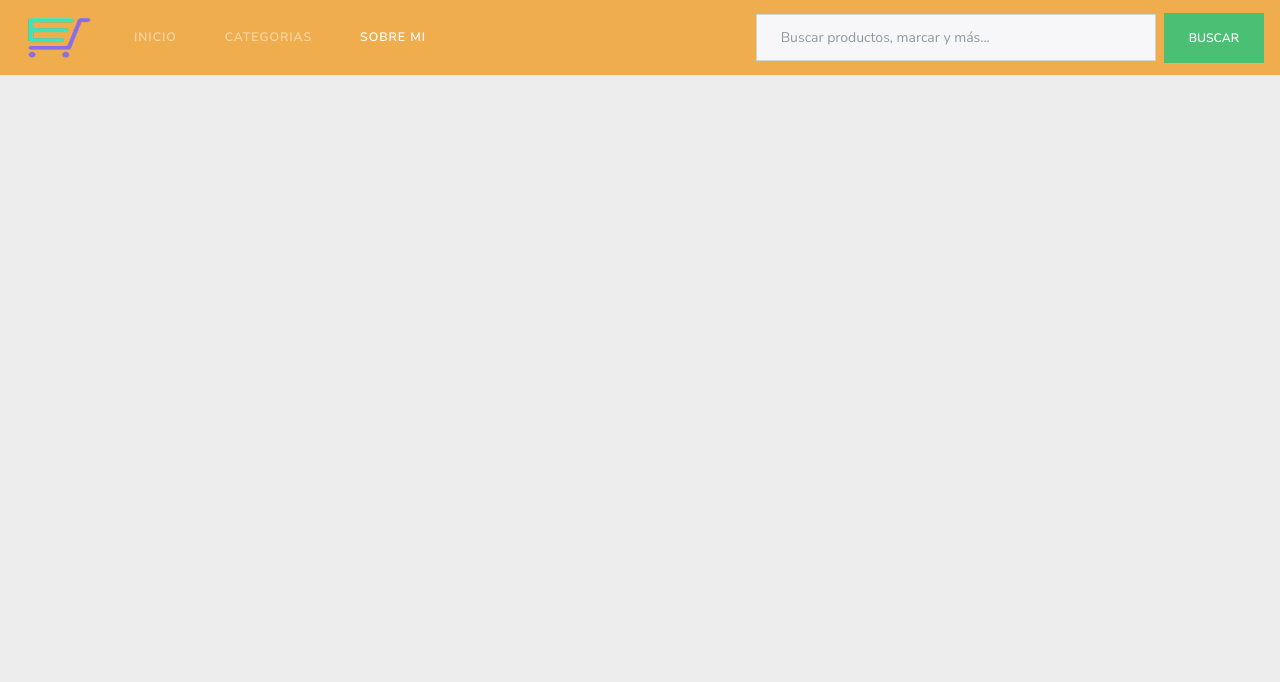
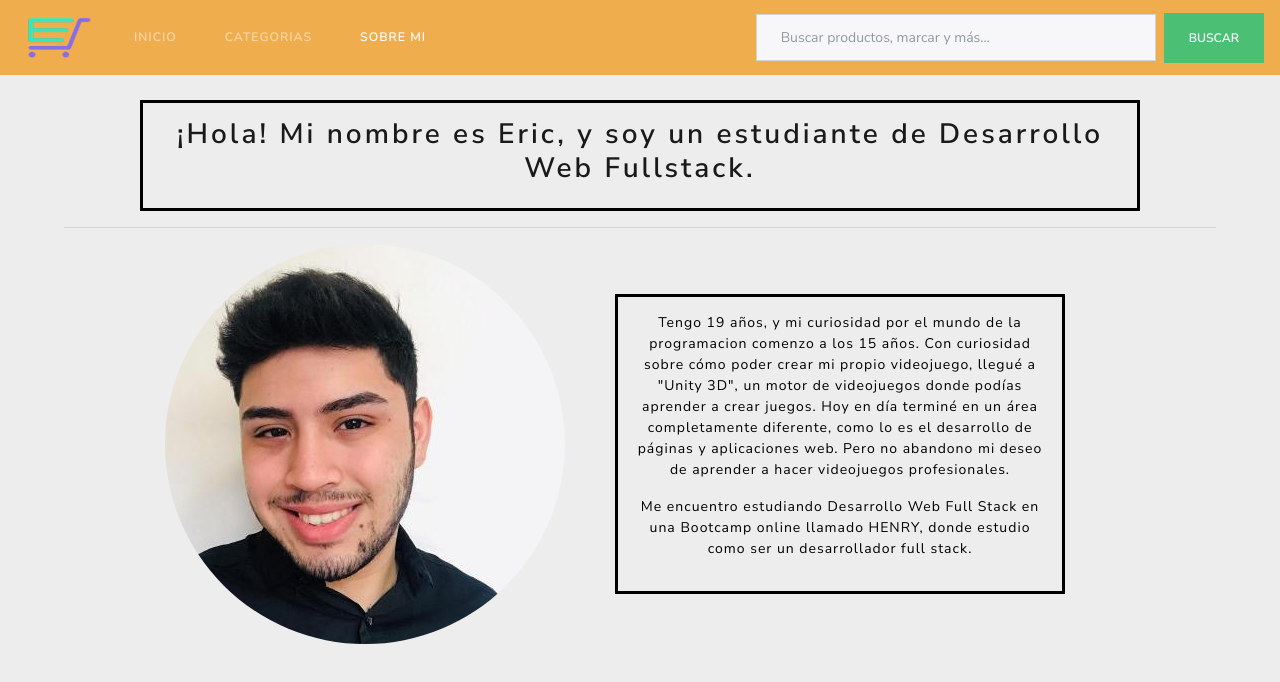
Before and after one commit to EricGomez29/e-commerce, a React (Create React App) app in the folder client/: page /about in a window 1280 px wide. Shown: the top 682 px of the page. Built offline with nearby package versions, Linux system fonts and the light colour scheme.

Commit message:
Seccion 'sobre mi' y caching a productos de categoria

```diff
--- a/client/src/App.js
+++ b/client/src/App.js
@@ -9,6 +9,7 @@ import Cards from './Components/Productos/Cards';
 import Filter from './Components/NavBar/FilterComponent';
 import Categorias from './Components/Productos/CategoriesComponent';
 import './App.css';
+import About from './Components/About';
 
 function App() {
   const [resultados, setResultados] = useState([]);
@@ -32,6 +33,7 @@ function App() {
       <NavBar onSearch={onSearch}/>
       <div className="App">
         <Route exact path='/' render = {() => <Home /> }/>
+        <Route exact path='/about' render = {() => <About /> }/>
         <Route exact path='/products/categories' render = {() => <Categorias /> }/>
         <Route path='/products/search' render = {() => <Filter />}/>
         <Route exact path='/products/search' render = {() => <Cards products={resultados}/>}/>
--- /dev/null
+++ b/client/src/Components/About.jsx
@@ -0,0 +1,24 @@
+import React from 'react';
+import style from '../Styles/About.module.css';
+import imagen from '../img/Eric.jpg'
+
+export default function About() {
+
+    return (
+        <div className= {style.container}>
+            <div className={style.title}>
+                <h2>¡Hola! Mi nombre es Eric, y soy un estudiante de Desarrollo Web Fullstack.</h2>
+            </div>
+            <hr style={{width: "90%"}}/>
+            <div style={{display: "flex", width: "90%", justifyContent: "center"}}>
+                <div className={style.imagenes}>
+                    <img className={style.imagenPerfil} src={imagen} alt="perfil image"/>
+                </div>
+                <div className={style.info}>
+                    <p style={{color: "black"}}>Tengo 19 años, y mi curiosidad por el mundo de la programacion comenzo a los 15 años. Con curiosidad sobre cómo poder crear mi propio videojuego, llegué a "Unity 3D", un motor de videojuegos donde podías aprender a crear juegos. Hoy en día terminé en un área completamente diferente, como lo es el desarrollo de páginas y aplicaciones web. Pero no abandono mi deseo de aprender a hacer videojuegos profesionales.</p>
+                    <p style={{color: "black"}}> Me encuentro estudiando Desarrollo Web Full Stack en una Bootcamp online llamado HENRY, donde estudio como ser un desarrollador full stack.</p>
+                </div>
+            </div>
+        </div>
+    )
+}
--- a/client/src/Components/Home.jsx
+++ b/client/src/Components/Home.jsx
@@ -16,7 +16,7 @@ export default function Home() {
                 </div>
                 <hr className="my-4" />
                 <p className="bg-secondary" >Puedes comenzar a buscar tus productos, marcas o más mediante la seccion de categorias o simplemente buscarlas, asi de simple !</p>
-                <p className="lead">
+                <p className="lead bg-secondary">
                     <NavLink className="btn btn-primary btn-lg" to='/products/categories' role="button" style={{width: "100%"}}>Ver categorias</NavLink>
                 </p>
             </div>
--- a/client/src/Components/Productos/Cards.jsx
+++ b/client/src/Components/Productos/Cards.jsx
@@ -1,4 +1,4 @@
-import React, { useState } from 'react';
+import React, { useState, Suspense, lazy } from 'react';
 import ProductCard from './ProductCard.jsx';
 import style from '../../Styles/ProductCard.module.css';
 import Pagination from './Pagination';
--- /dev/null
+++ b/client/src/Styles/About.module.css
@@ -0,0 +1,35 @@
+.container {
+    margin-top: 10px;
+    align-items: center;
+    align-self: center;
+    justify-content: center;
+    display: flex;
+    flex-direction: column;
+    padding-top: 25px;
+}
+
+.container h2 {
+    text-transform: none;
+    padding: 15px;
+}
+
+.info {
+    border: 3px solid black;
+    text-align: center;
+    width: 450px;
+    padding: 15px;
+    margin: 50px;
+}
+
+.title {
+    border: 3px solid black;
+    width: 1000px;
+}
+
+.imagenes {
+    display: flex;
+}
+
+.imagenPerfil {
+    border-radius: 200px;
+}
```
Also changed, not shown: client/src/Components/Productos/CategoryFilter.jsx (+0 -16 lines), client/src/img/Eric.jpg (added), 1 other file (tests, documents, lock files or other folders).
